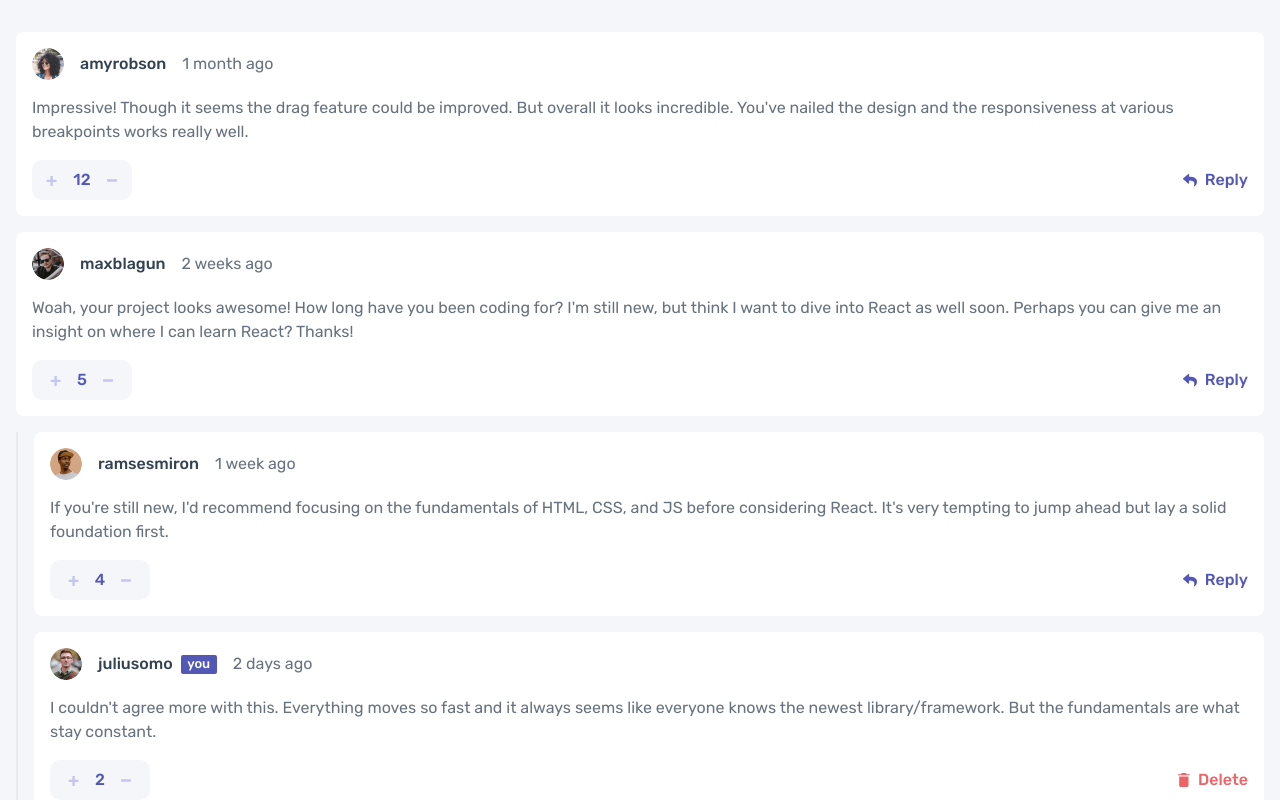
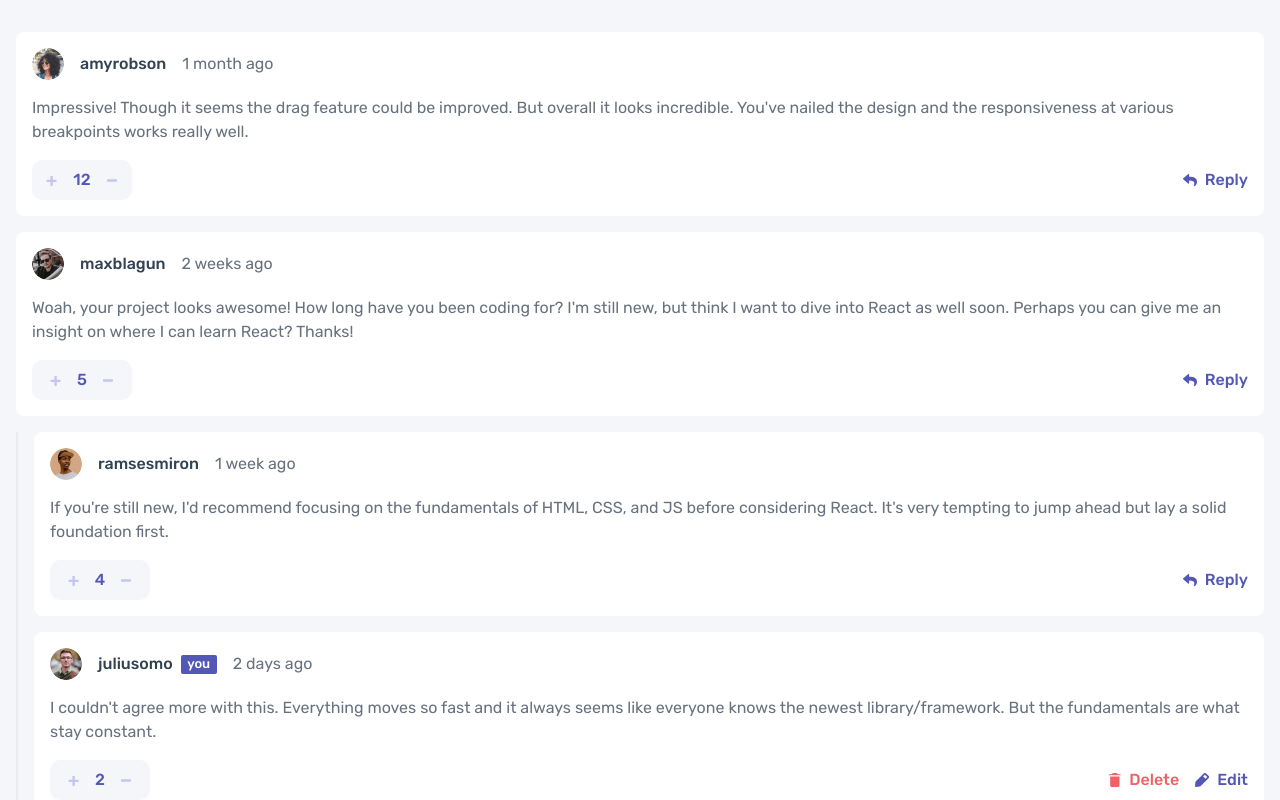
Before and after one commit to g-akca/interactive-comments-section, a React (Vite) app: page / in a window 1280 px wide. Shown: the top 800 px of the page. Built offline with nearby package versions, Linux system fonts and the light colour scheme.

Commit message:
Add EditButton structure and styles

```diff
--- a/src/components/EditButton.jsx
+++ b/src/components/EditButton.jsx
@@ -1,8 +1,11 @@
+import editIcon from "/images/icon-edit.svg";
+
 function EditButton() {
   return (
-    <>
-
-    </>
+    <button type="button" className="flex gap-2 items-center">
+      <img src={editIcon} alt="Edit icon" className="w-3.5" />
+      <span className="text-purple-600 font-medium">Edit</span>
+    </button>
   )
 }
 
```
